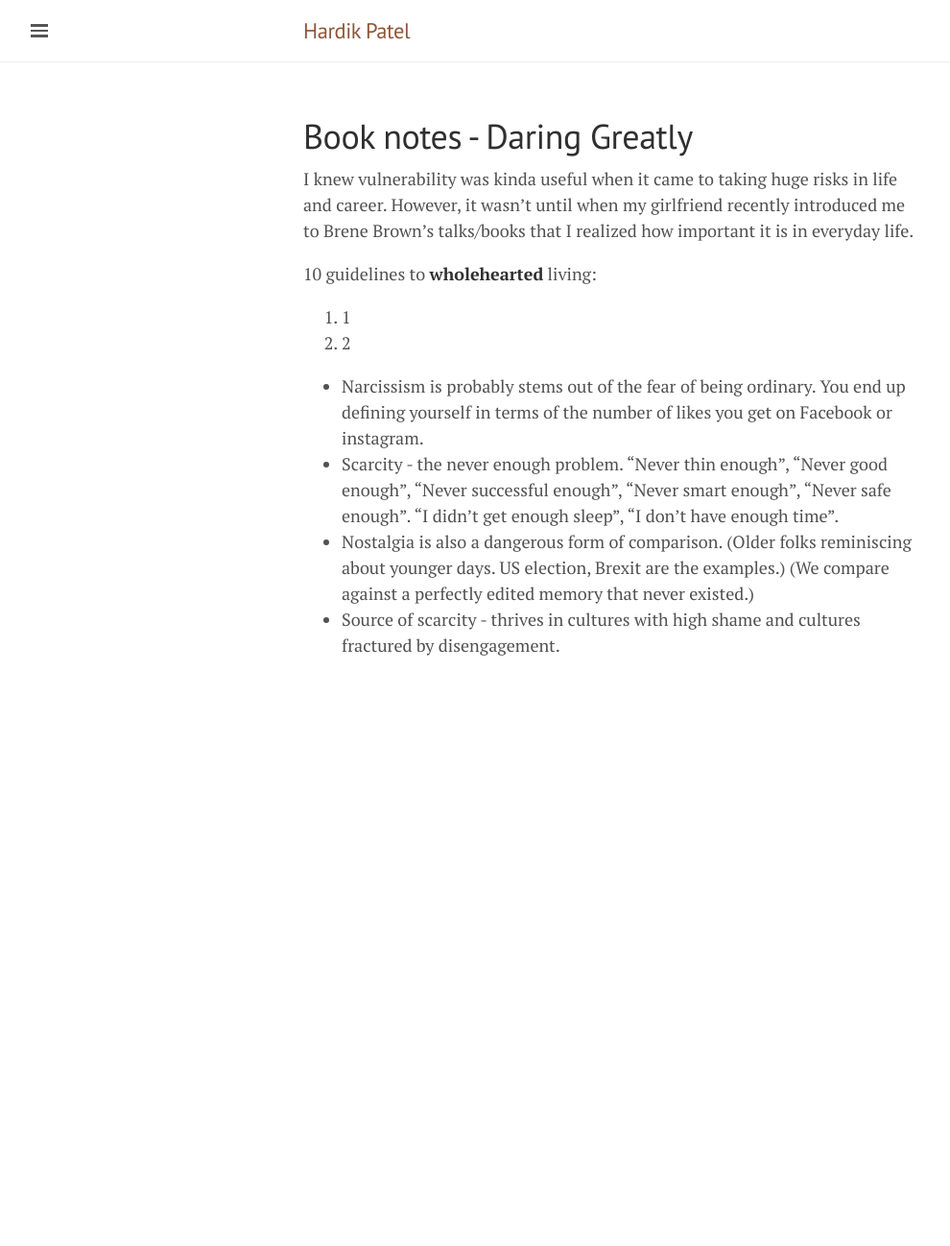
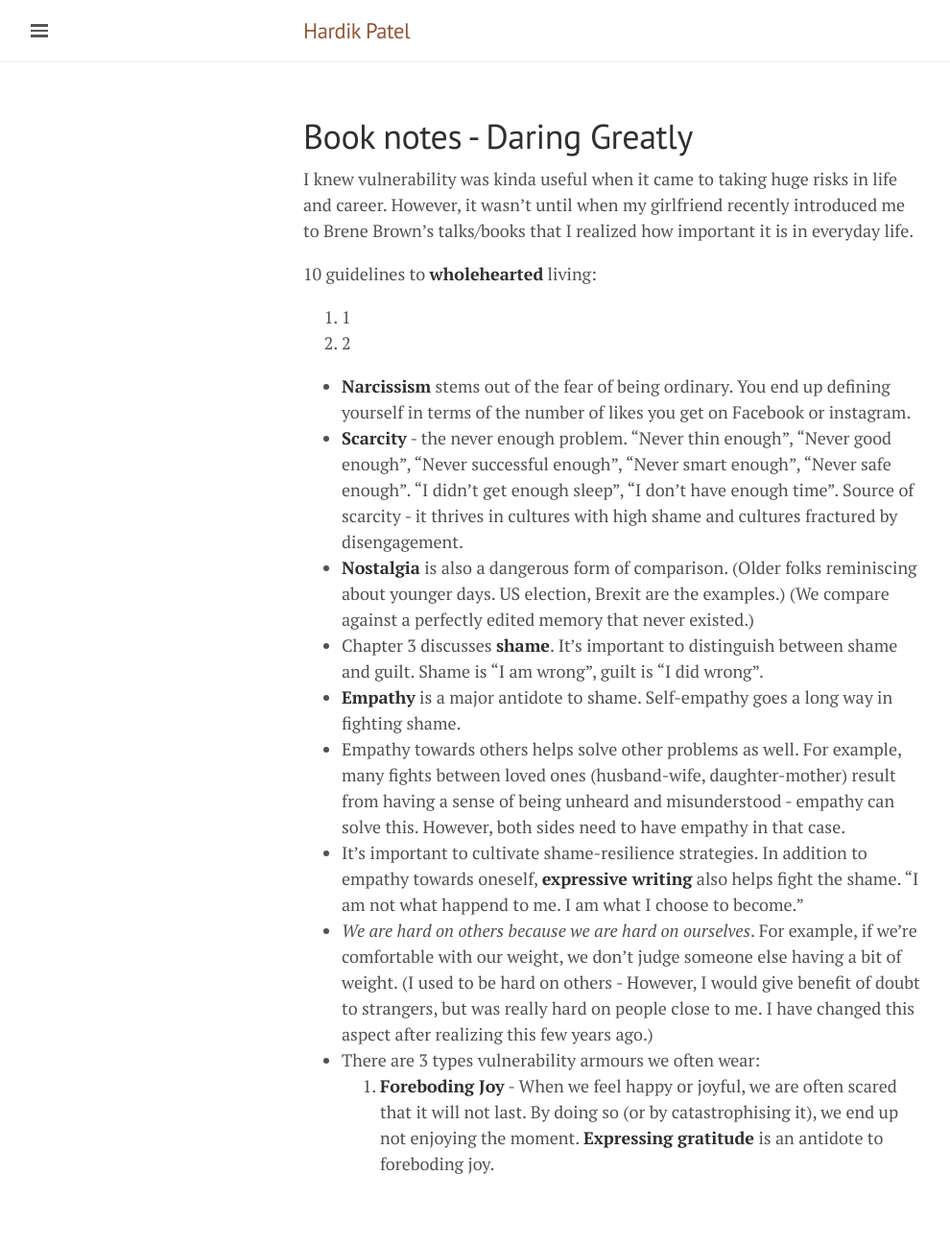
Before and after one commit to hardikp/hardikp.github.io, a Jekyll site: the page built from booknotes/daring_greatly.md, in a window 1280 px wide. Shown: the whole page at 96% size, without its empty margins (0-990 px from the left). Built offline with Jekyll 4.4.1, drawn with Linux system fonts in a browser that asks for light colours; before the commit the page ends 900 px from its top, so only the background shows below that.

Commit message:
Adding more notes

```diff
--- a/booknotes/daring_greatly.md
+++ b/booknotes/daring_greatly.md
@@ -10,7 +10,13 @@ I knew vulnerability was kinda useful when it came to taking huge risks in life
 1. 1
 1. 2
 
-* Narcissism is probably stems out of the fear of being ordinary. You end up defining yourself in terms of the number of likes you get on Facebook or instagram.
-* Scarcity - the never enough problem. “Never thin enough”, “Never good enough”, “Never successful enough”, “Never smart enough”, “Never safe enough”. “I didn’t get enough sleep”, “I don’t have enough time”.
-* Nostalgia is also a dangerous form of comparison. (Older folks reminiscing about younger days. US election, Brexit are the examples.) (We compare against a perfectly edited memory that never existed.)
-* Source of scarcity - thrives in cultures with high shame and cultures fractured by disengagement.
+* **Narcissism** stems out of the fear of being ordinary. You end up defining yourself in terms of the number of likes you get on Facebook or instagram.
+* **Scarcity** - the never enough problem. "Never thin enough", "Never good enough", "Never successful enough", "Never smart enough", "Never safe enough". "I didn’t get enough sleep", "I don’t have enough time". Source of scarcity - it thrives in cultures with high shame and cultures fractured by disengagement.
+* **Nostalgia** is also a dangerous form of comparison. (Older folks reminiscing about younger days. US election, Brexit are the examples.) (We compare against a perfectly edited memory that never existed.)
+* Chapter 3 discusses **shame**. It's important to distinguish between shame and guilt. Shame is "I am wrong", guilt is "I did wrong".
+* **Empathy** is a major antidote to shame. Self-empathy goes a long way in fighting shame.
+* Empathy towards others helps solve other problems as well. For example, many fights between loved ones (husband-wife, daughter-mother) result from having a sense of being unheard and misunderstood - empathy can solve this. However, both sides need to have empathy in that case.
+* It's important to cultivate shame-resilience strategies. In addition to empathy towards oneself, **expressive writing** also helps fight the shame. "I am not what happend to me. I am what I choose to become."
+* _We are hard on others because we are hard on ourselves_. For example, if we're comfortable with our weight, we don't judge someone else having a bit of weight. (I used to be hard on others - However, I would give benefit of doubt to strangers, but was really hard on people close to me. I have changed this aspect after realizing this few years ago.)
+* There are 3 types vulnerability armours we often wear:
+  1. **Foreboding Joy** - When we feel happy or joyful, we are often scared that it will not last. By doing so (or by catastrophising it), we end up not enjoying the moment. **Expressing gratitude** is an antidote to foreboding joy.
```
